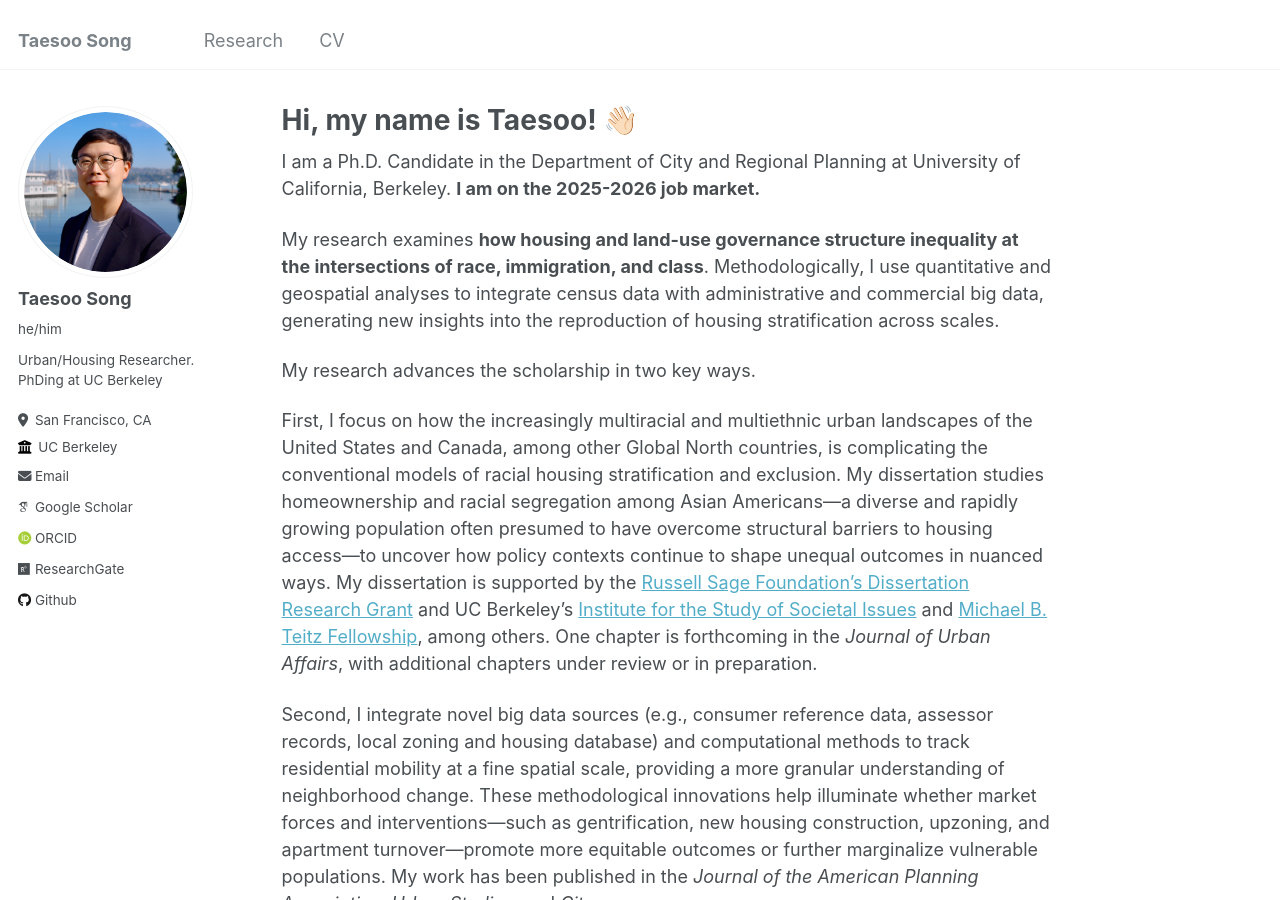
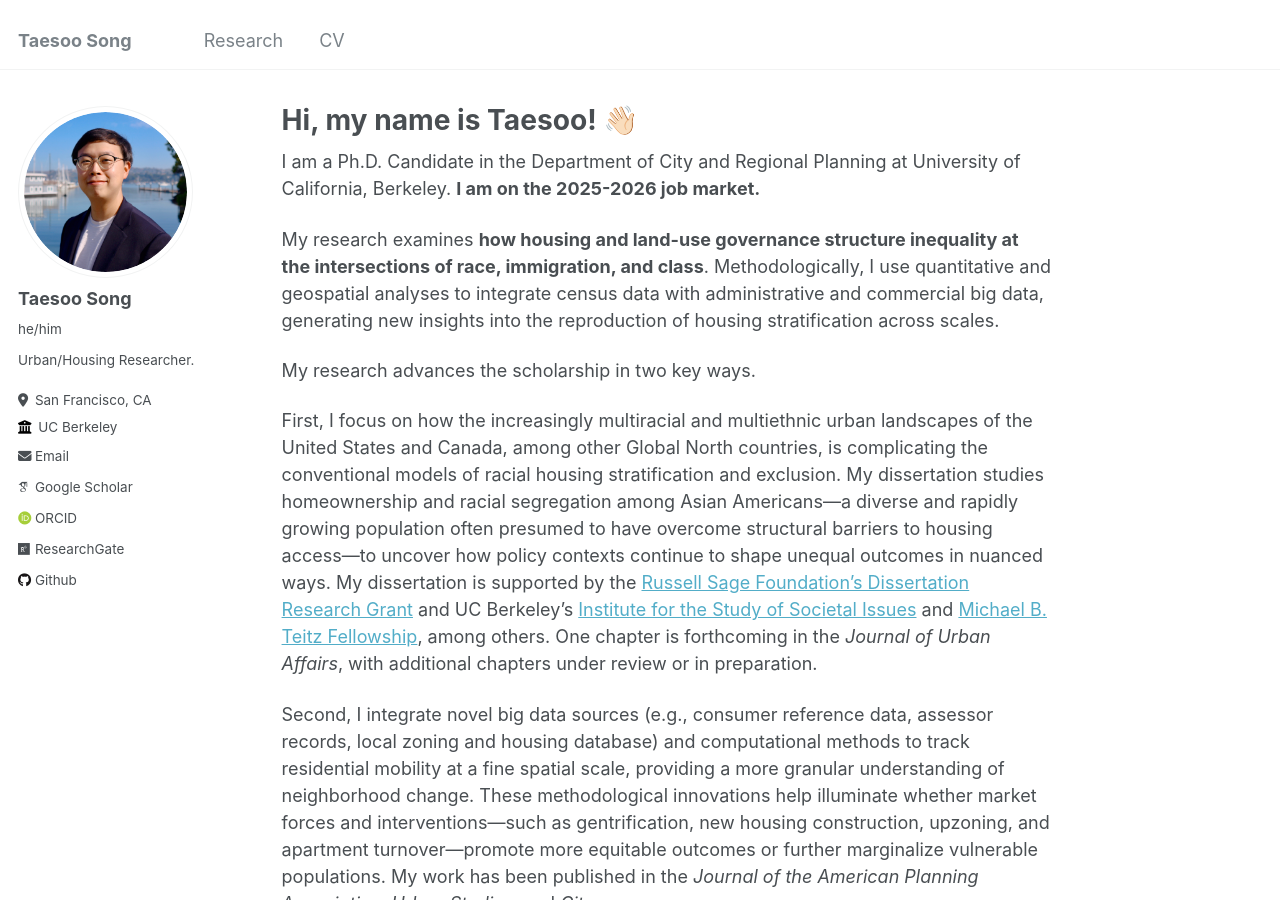
Before and after one commit to taesoosong/taesoosong.github.io, a Jekyll site: the page built from _pages/about.md, in a window 1280 px wide and 900 px high. Built offline with Jekyll 4.4.1, drawn with Linux system fonts in a browser that asks for light colours; some web fonts are replaced.

Commit message:
Update bio to remove newline character

```diff
--- a/_config.yml
+++ b/_config.yml
@@ -24,7 +24,7 @@ author:
   avatar           : "profile.png"
   name             : "Taesoo Song"
   pronouns         : he/him
-  bio              : "Urban/Housing Researcher.\nPhDing at UC Berkeley"
+  bio              : "Urban/Housing Researcher."
   location         : "San Francisco, CA"
   employer         : "UC Berkeley"
   uri              : # URL
```
